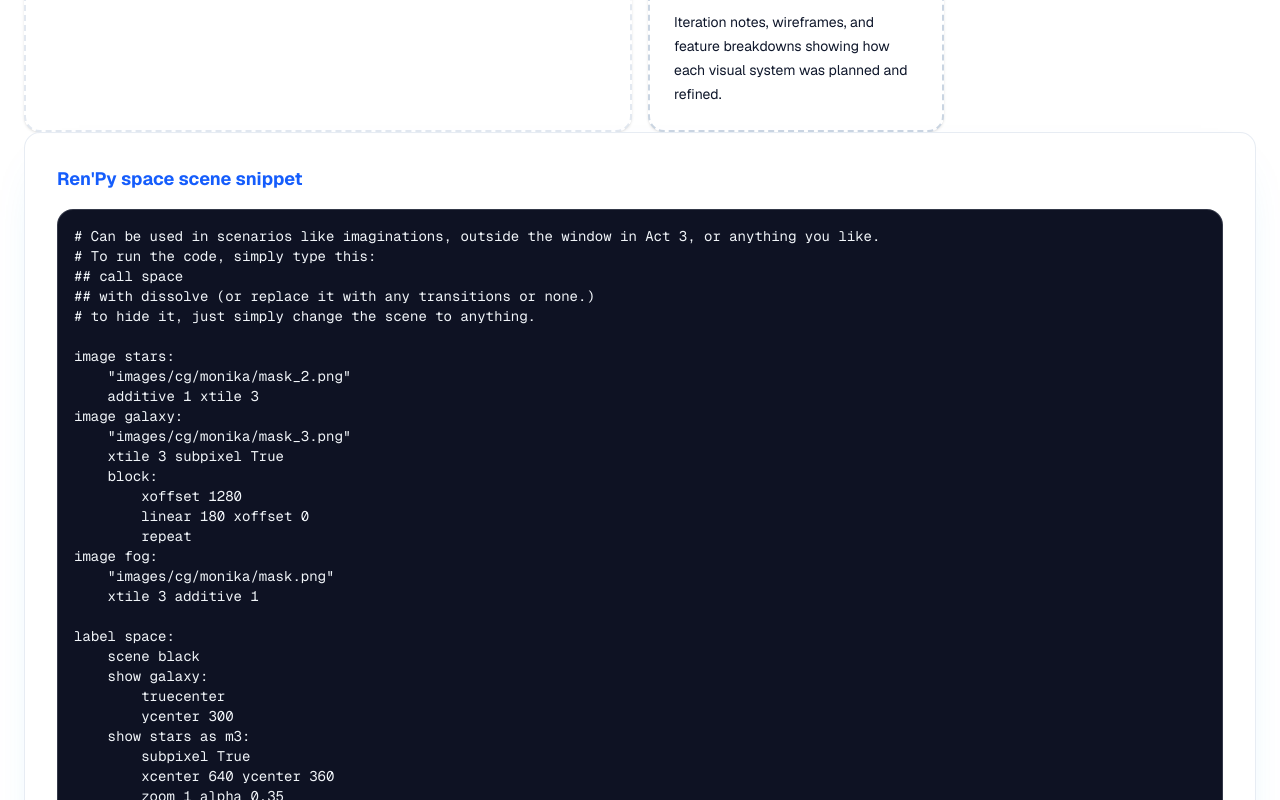
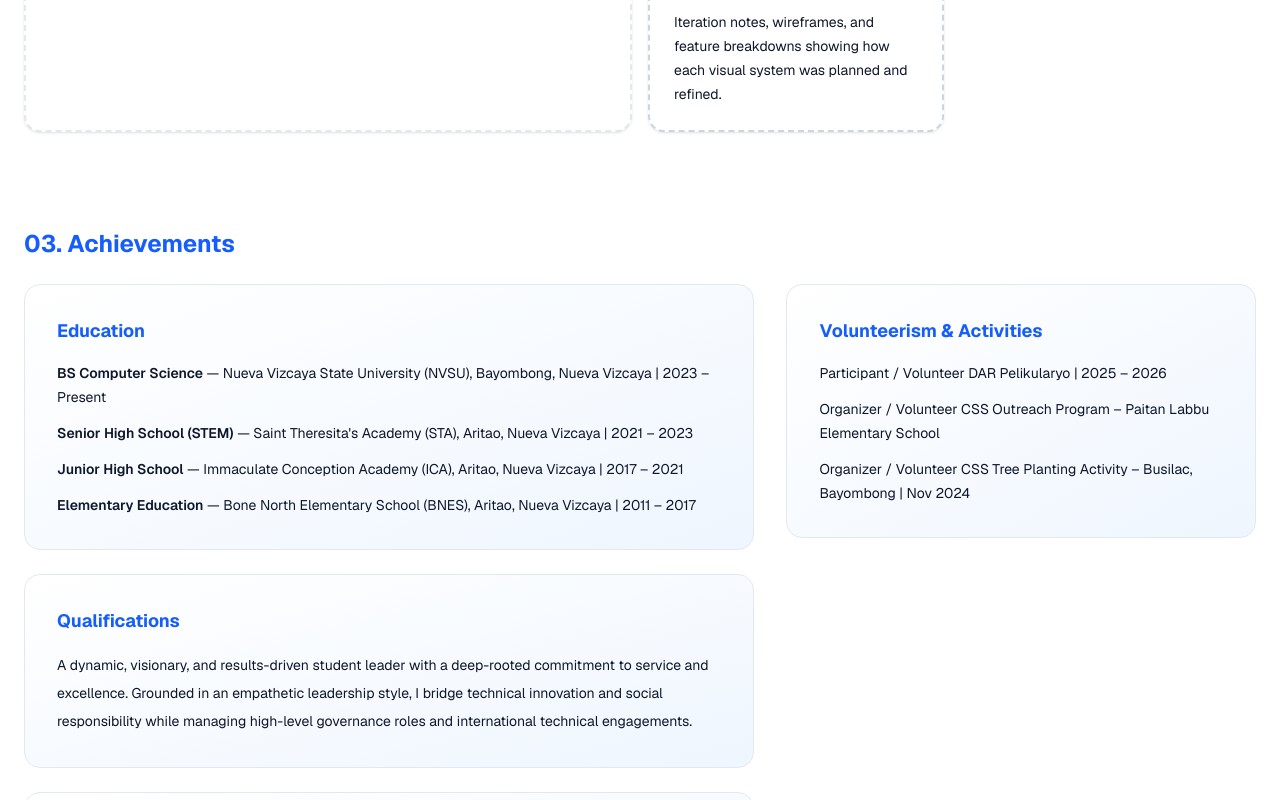
Before and after one commit to AvLeeVie/advanced-portfolio, a Next.js app: page / in a window 1280 px wide. Shown: the part 1460-2260 px from the top of the page. Built offline with nearby package versions, Linux system fonts and the light colour scheme.

Commit message:
Refactor galaxy explosion logic for improved visual effects and remove Ren'Py scene snippet from the page

```diff
--- a/app/page.tsx
+++ b/app/page.tsx
@@ -186,7 +186,13 @@ export default function Home() {
         positions[i3 + 1] = y;
         positions[i3 + 2] = z;
 
-        const direction = new THREE.Vector3(x, y, z).normalize();
+        const theta = Math.acos(2 * Math.random() - 1);
+        const phi = Math.random() * Math.PI * 2;
+        const direction = new THREE.Vector3(
+          Math.sin(theta) * Math.cos(phi),
+          Math.cos(theta),
+          Math.sin(theta) * Math.sin(phi),
+        );
         explodeDirections[i3] = direction.x;
         explodeDirections[i3 + 1] = direction.y;
         explodeDirections[i3 + 2] = direction.z;
@@ -292,10 +298,14 @@ export default function Home() {
           array[i3 + 1] = baseY * (1 - eased * 0.95);
           array[i3 + 2] = Math.sin(rotateAngle) * radius;
         } else if (phase === 'bigbang') {
-          const spread = explosionMax * (0.75 + 0.75 * eased);
-          array[i3] = dirX * spread;
-          array[i3 + 1] = dirY * spread * 0.95;
-          array[i3 + 2] = dirZ * spread;
+          const spread = explosionMax * (0.85 + 0.65 * eased);
+          const collapseInfluence = 1 - eased;
+          const centerX = Math.cos(rotateAngle) * baseRadius * collapseInfluence;
+          const centerY = baseY * collapseInfluence;
+          const centerZ = Math.sin(rotateAngle) * baseRadius * collapseInfluence;
+          array[i3] = centerX + dirX * spread * eased;
+          array[i3 + 1] = centerY + dirY * spread * eased * 0.95;
+          array[i3 + 2] = centerZ + dirZ * spread * eased;
         } else {
           const spiralX = Math.cos(rotateAngle) * baseRadius;
           const spiralY = baseY;
@@ -650,71 +660,6 @@ export default function Home() {
               </p>
             </article>
           </div>
-
-          <article className={`theme-box col-span-full rounded-2xl border p-6 sm:p-8 transition-all duration-[2000ms] backdrop-blur-md ${isDarkMode ? 'bg-slate-900/50 border-blue-900/35 shadow-[0_0_40px_rgba(14,165,233,0.08)]' : 'bg-white/80 border-slate-200/80 shadow-[0_20px_50px_-30px_rgba(14,165,233,0.25)]'}`}>
-            <h4 className={`text-lg font-bold mb-4 transition-colors ${isDarkMode ? 'text-cyan-400' : 'text-blue-600'}`}>Ren'Py space scene snippet</h4>
-            <div className="overflow-x-auto rounded-2xl border border-slate-300/20 bg-slate-950/95 p-4 text-sm text-slate-100 font-mono whitespace-pre-wrap">
-              <code>{`# Can be used in scenarios like imaginations, outside the window in Act 3, or anything you like.
-# To run the code, simply type this:
-## call space
-## with dissolve (or replace it with any transitions or none.)
-# to hide it, just simply change the scene to anything.
-
-image stars:
-    "images/cg/monika/mask_2.png"
-    additive 1 xtile 3
-image galaxy:
-    "images/cg/monika/mask_3.png"
-    xtile 3 subpixel True
-    block:
-        xoffset 1280
-        linear 180 xoffset 0
-        repeat
-image fog:
-    "images/cg/monika/mask.png"
-    xtile 3 additive 1
-
-label space:
-    scene black
-    show galaxy:
-        truecenter
-        ycenter 300
-    show stars as m3:
-        subpixel True
-        xcenter 640 ycenter 360
-        zoom 1 alpha 0.35
-        block:
-            xcenter 640
-            linear 120 xcenter -640
-            repeat
-    show stars as m2:
-        subpixel True
-        xcenter 640 ycenter 360
-        zoom 1.5 alpha 0.5 xzoom -1
-        block:
-            xcenter 640
-            linear 105 xcenter -1280
-            repeat
-    show stars as m1:
-        subpixel True
-        xcenter 640 ycenter 360
-        zoom 2 alpha 0.65
-        block:
-            xcenter 640
-            linear 90 xcenter -1920
-            repeat
-    show fog:
-        subpixel True
-        xcenter 640 ycenter 360 zoom 1 alpha 0.15
-        block:
-            xcenter 640
-            linear 25 xcenter -640
-            repeat
-    show vignette:
-        alpha 0.25
-    return`}</code>
-            </div>
-          </article>
         </motion.section>
 
         <motion.section
```
Also changed, not shown: 1 other file (tests, documents, lock files or other folders).
